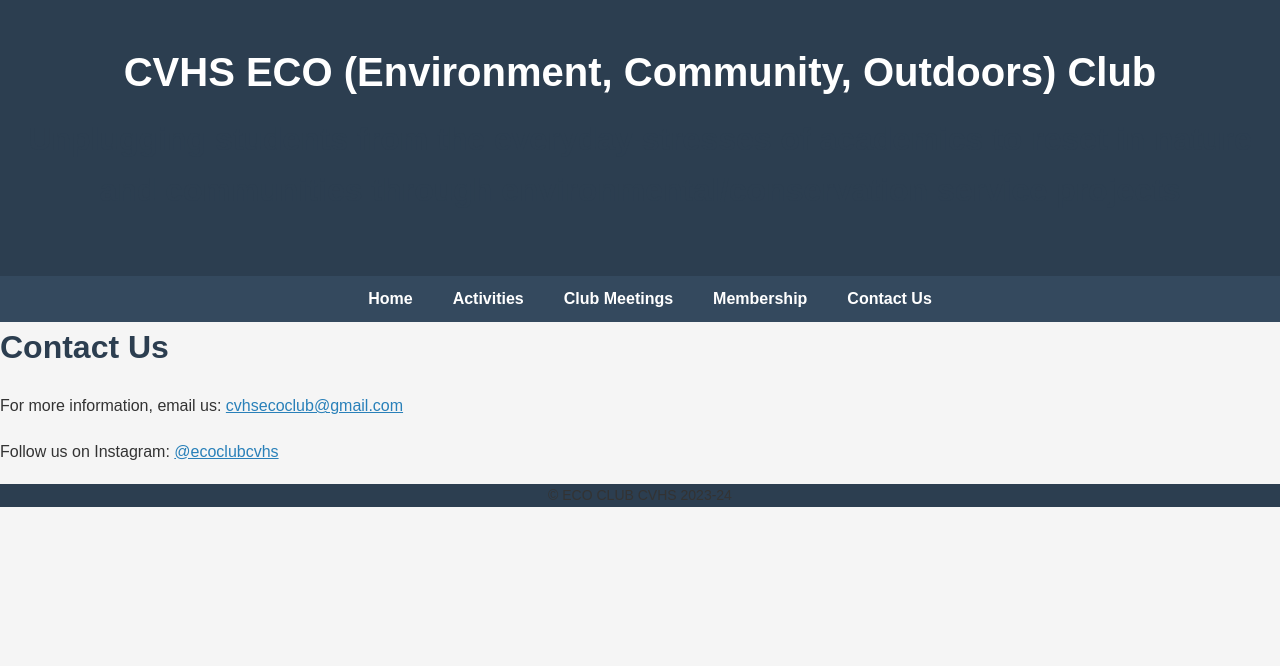
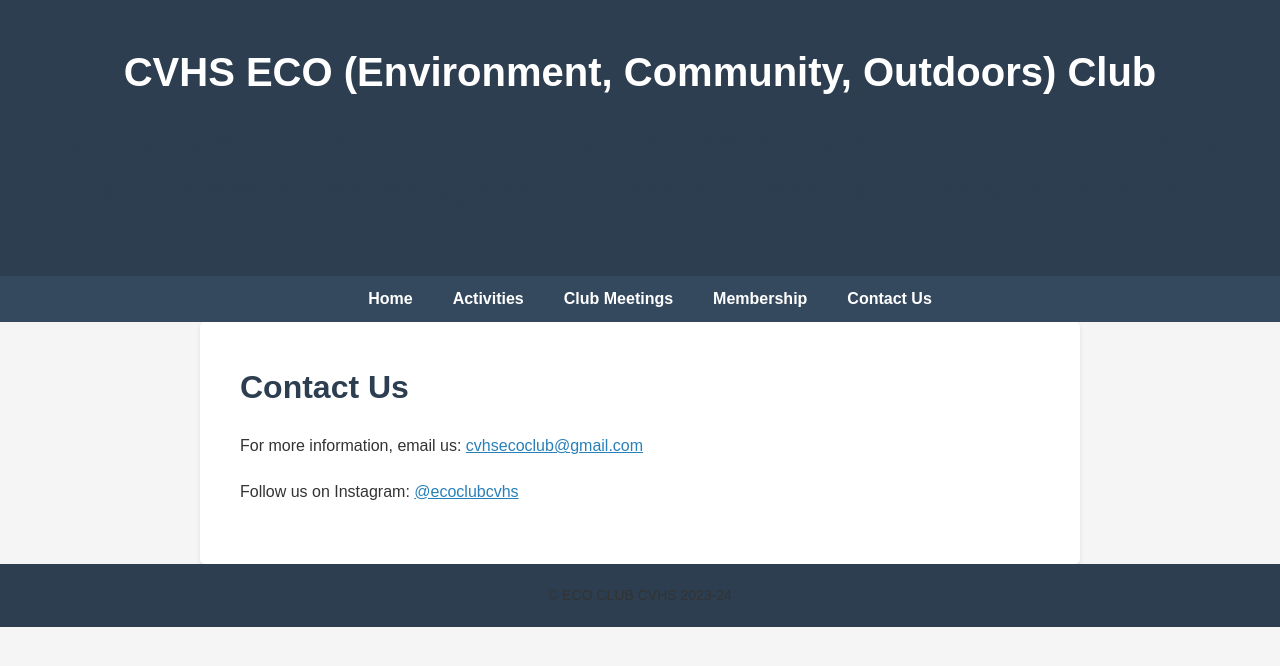
Before and after one commit to justinleahy07/CVHSECOCLUB, a plain HTML site: page contact.html in a window 1280 px wide. Drawn offline with Linux system fonts and the light colour scheme.

Commit message:
Update styles.css

```diff
--- a/styles.css
+++ b/styles.css
@@ -4,6 +4,10 @@ body, h1, h2, h3, p, ul, li, a {
     padding: 0;
     font-family: "Rockwell Bold", Arial, sans-serif;
     box-sizing: border-box;
+}
+
+h3 {
+    text-color: #ffffff
 }
 
 body {
@@ -23,6 +27,7 @@ h1 {
     font-size: 2.5rem;
     margin-bottom: 10px;
 }
+
 
 /* Navigation styling */
 nav {
@@ -48,7 +53,16 @@ nav ul li a {
     transition: color 0.3s ease-in-out;
 }
 
-nav ul li a:hover {;
+nav ul li a:hover {
+    color: #E74C3C;
+}
+
+/* Content styling */
+.content {
+    max-width: 800px;
+    margin: 0 auto;
+    padding: 40px;
+    text-align: left;
     background-color: #ffffff;
     box-shadow: 0 2px 4px rgba(0, 0, 0, 0.1);
     border-radius: 5px;
@@ -84,9 +98,9 @@ a:hover {
 /* Footer styling */
 footer {
     background-color: #2C3E50;
+    color: #ffffff;
     text-align: center;
-    padding: 20px 0
-    text-color: #ffffff;
+    padding: 20px 0;
 }
 
 footer p {
```
